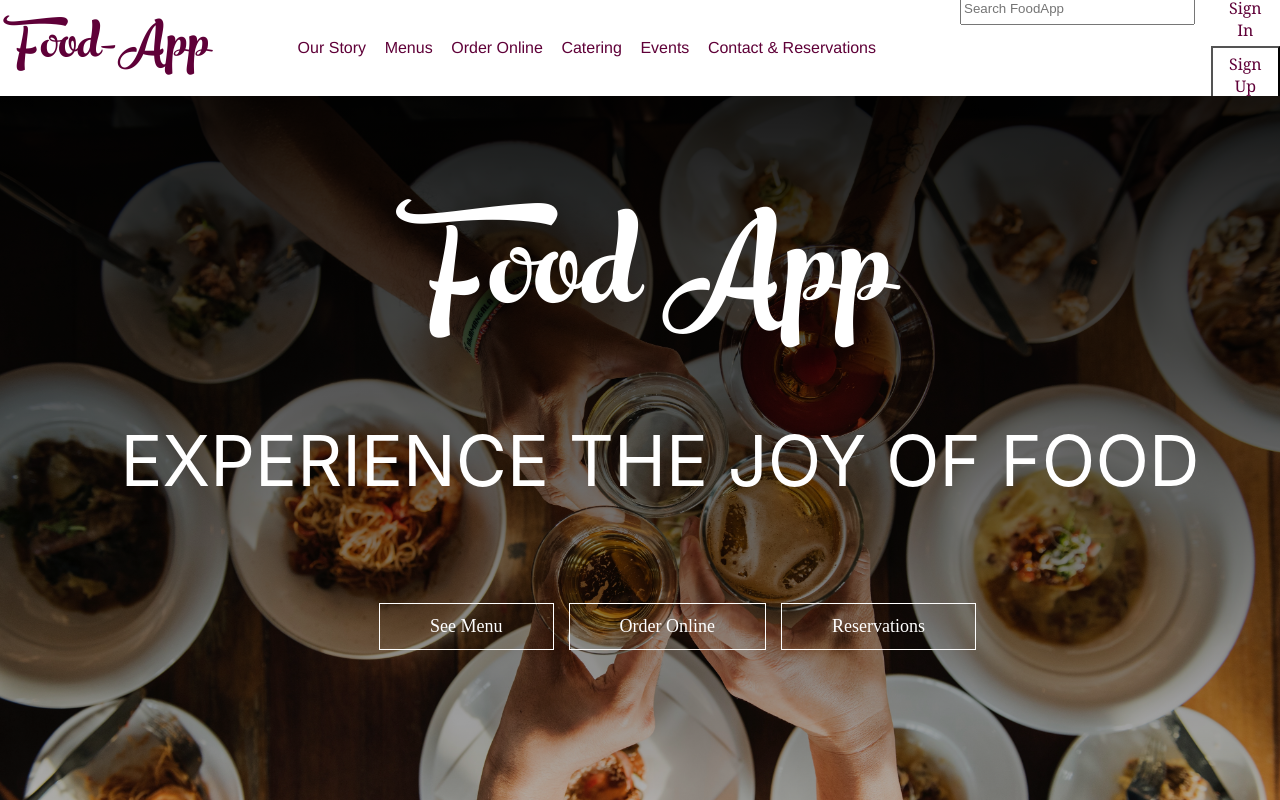
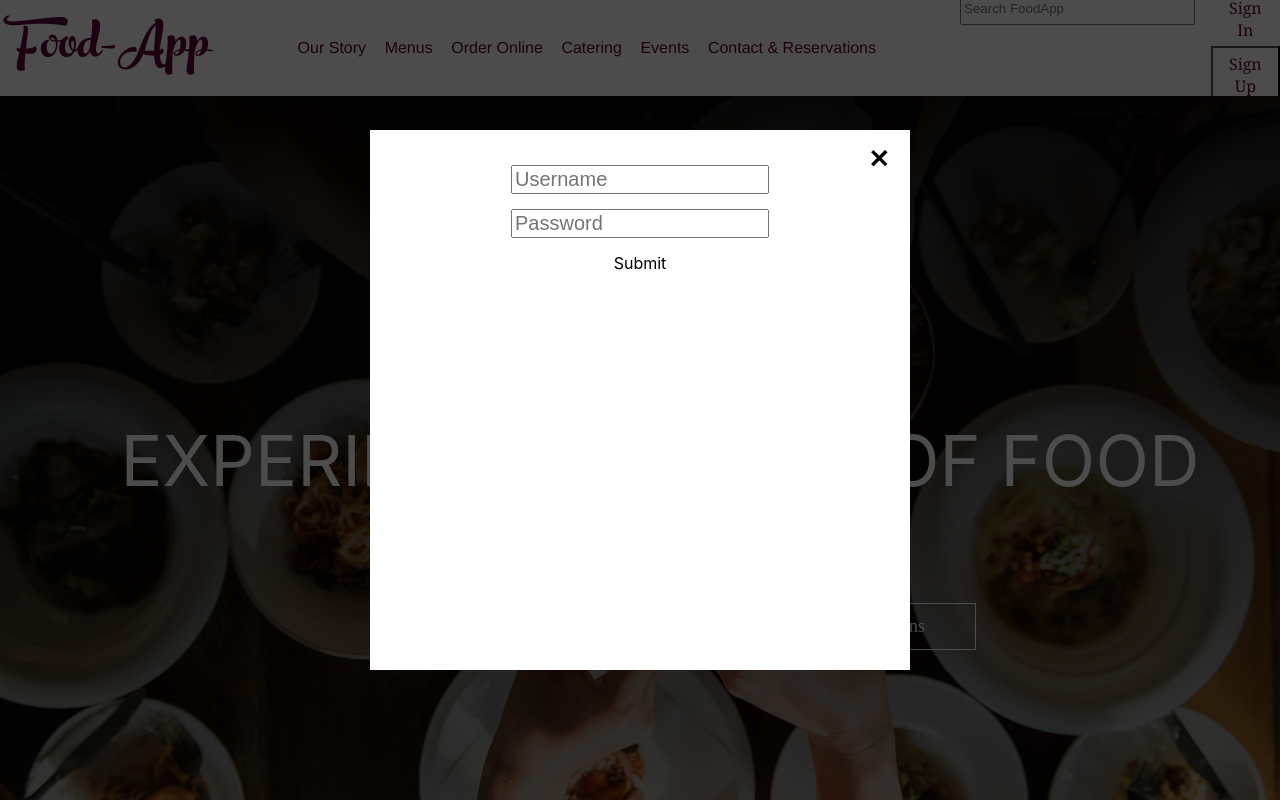
Before and after one commit to Nikhil713/Scrumpti, a React (Create React App) app: page / in a window 1280 px wide. Both pictures are taken after a click on the button "Sign In". Shown: the top 800 px of the page. Built offline with nearby package versions, Linux system fonts and the light colour scheme.

Commit message:
Create popup for SignIn

```diff
--- a/src/App.css
+++ b/src/App.css
@@ -14,3 +14,42 @@ a {
   color: black;
   text-decoration: none;
 }
+
+
+.bg-modal{
+  width:100vw;
+  height:100vh;
+  background-color: rgba(0,0,0,0.7);
+  position: absolute;
+  top:0;
+  display: flex;
+  justify-content: center;
+  align-items: center;
+  /* display: none; */
+}
+
+.modal-content{
+  width:500px;
+  height:500px;
+  background-color: white;
+  text-align: center;
+  position: relative;
+  padding:20px;
+}
+
+.close{
+  position: absolute;
+  top:0;
+  right:14px;
+  font-size:42px;
+  transform: rotate(45deg);
+  cursor: pointer;
+  display: inline;
+}
+
+.modal-content > form > input{
+  width:50%;
+  display: block;
+  margin:15px auto;
+  font-size:20px;
+}
--- a/src/App.js
+++ b/src/App.js
@@ -5,12 +5,41 @@ import Body from './components/body/body.js'
 import Footer from './components/footer/footer.js'
 
 class App extends Component {
+  constructor(props){
+    super(props);
+      this.state = {
+        display : 'none'
+      };
+  }
+
+  showModal(){
+    this.setState({
+      display : 'flex'
+    })
+  }
+  handleClick = (e) =>{
+    this.setState({
+      display: 'none'
+    })
+  }
   render() {
     return (
       <div className="App">
-        <Navbar />
+        <Navbar display={this.showModal.bind(this)}/>
         <Body />
         <Footer />
+         {/* MODAL SECTION */}
+        <div className = "bg-modal" style = {{display:this.state.display}}>
+                <div className = "modal-content">
+                  <div className = "close" onClick = {this.handleClick}>+</div>
+                    <form>
+                      <input type = "text" placeholder = "Username"></input>
+                      <input type = "text" placeholder = "Password"></input>
+                      <a href = "">Submit</a>
+                    </form>
+                </div>
+
+          </div>
       </div>
     );
   }
--- a/src/components/navbar/navbar.js
+++ b/src/components/navbar/navbar.js
@@ -1,14 +1,21 @@
 import React, {Component} from 'react';
-import './navbar.css'
-
+import './navbar.css';
 
 class Navbar extends Component {
+    // constructor(props){
+    //     super(props);
 
-    handleClick(e){
+    // this.state = {
+    //     isShow: false
+    // };
+    // }
+    // handleClick(e){
+    //     e.preventDefault();
+    // }
+
+    handleSignIn (e) {
         e.preventDefault();
-    }
-
-    handleSignIn(e){
+        this.props.display();
 
     }
 
@@ -42,7 +49,7 @@ class Navbar extends Component {
                 <form onSubmit={this.handleClick}>
                     {/* <input type="email" class="username" placeholder="Username"/>
                     <input type="password" class="password" placeholder="Password"/> */}
-                    <button className = "signInButton" onClick={this.handleSignIn}>Sign In</button>
+                    <button className = "signInButton" onClick={this.handleSignIn.bind(this)}>Sign In</button>
                     <button className = "signUpButton" onClick={this.handleSignUp}>Sign Up</button>
                 </form>
                 {/* <div className = "signUp">
@@ -52,6 +59,7 @@ class Navbar extends Component {
 
             </nav>
 
+
         </div>
       );
     }
```
